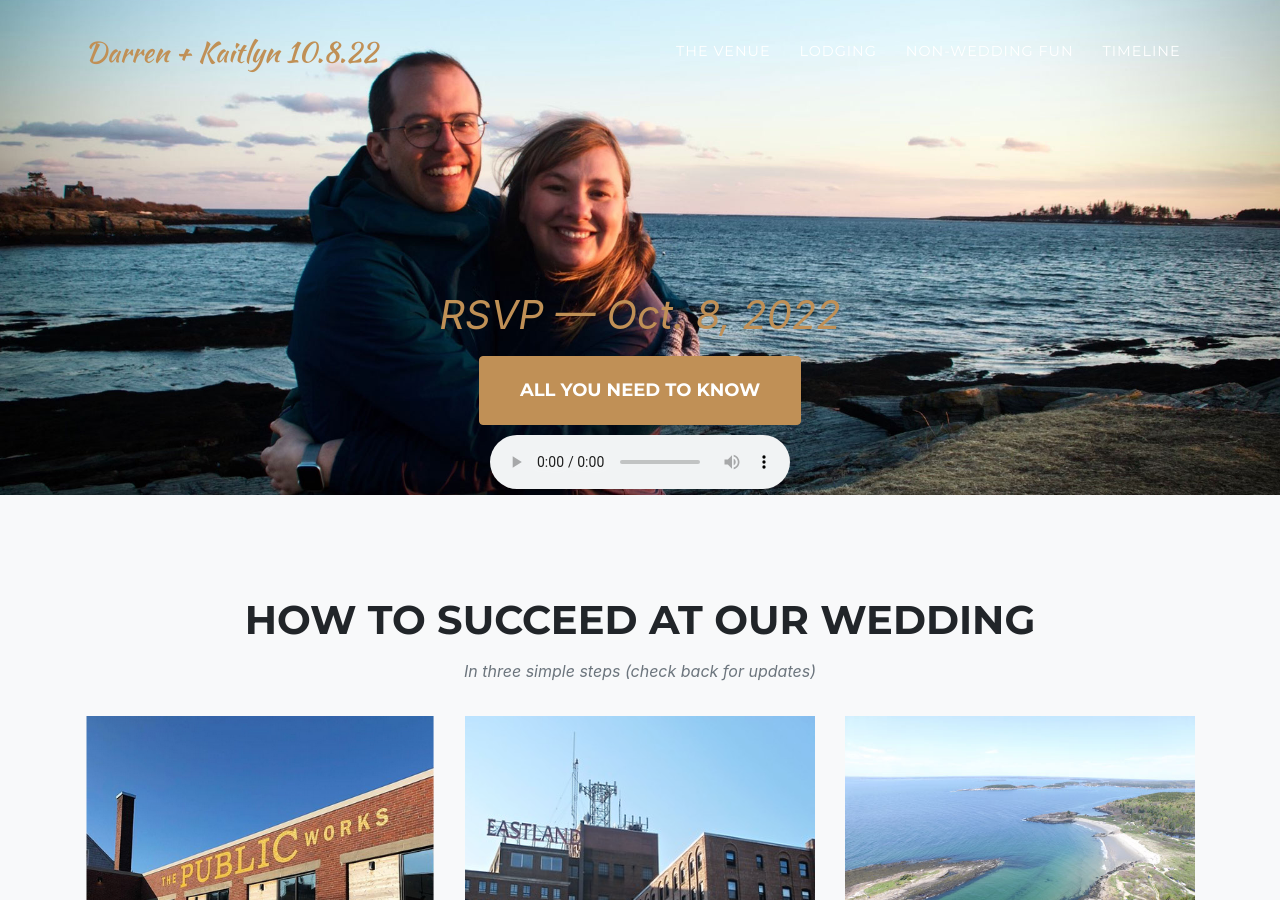
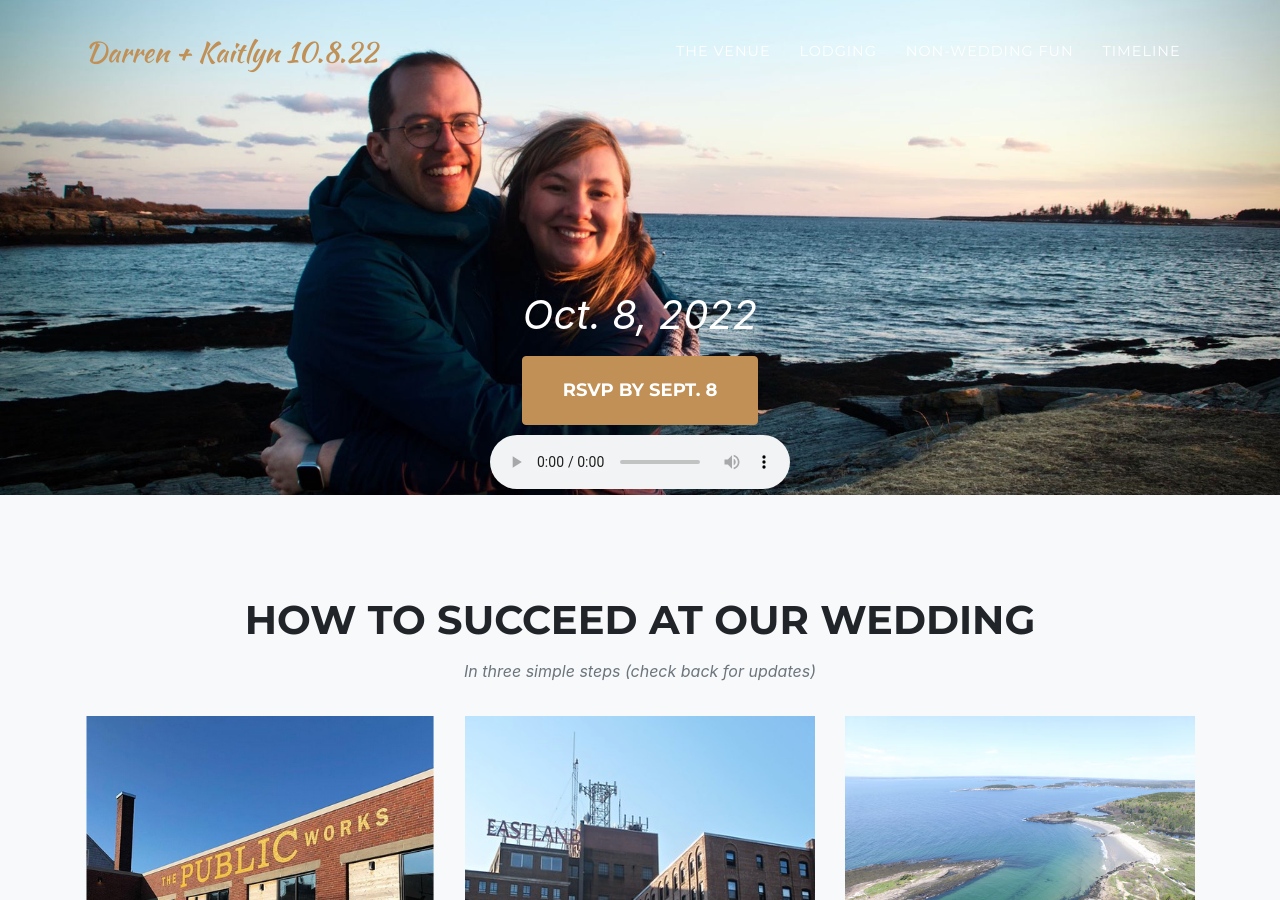
Before and after one commit to darrenfishell/big-party, a Jekyll site: the page built from index.md, in a window 1280 px wide and 900 px high. Built offline with Jekyll 4.4.1, drawn with Linux system fonts in a browser that asks for light colours; some web fonts are replaced.

Commit message:
Move RSVP link to button

```diff
--- a/_data/sitetext.yml
+++ b/_data/sitetext.yml
@@ -11,11 +11,11 @@
 # -----------------
 en: &DEFAULT_EN
   header:
-    title: RSVP — Oct. 8, 2022
+    title: Oct. 8, 2022
     text:
-    titlelink: https://forms.gle/S5JedE4tQQARtpJ57
-    button: All You Need to Know
-    buttonlink: "#how-to-succeed"
+    titlelink:
+    button: RSVP by Sept. 8
+    buttonlink: https://forms.gle/S5JedE4tQQARtpJ57 #"#how-to-succeed"
 
   how-to-succeed:
     title: "How to succeed at our wedding"
--- a/_includes/navheader.html
+++ b/_includes/navheader.html
@@ -38,7 +38,12 @@
     <div class="container">
       <div class="intro-text">
 	  {%- if site.data.sitetext[site.locale].header.title -%}
-        <div class="intro-lead-in"><a href="{{site.data.sitetext[site.locale].titlelink}}">{{ site.data.sitetext[site.locale].header.title | markdownify }}</a></div>
+        <div class="intro-lead-in">
+          {%- if site.data.sitetext[site.locale].header.titlelink -%}
+          <a href="{{site.data.sitetext[site.locale].titlelink}}">{{ site.data.sitetext[site.locale].header.title | markdownify }}</a>
+          {%- endif -%}
+        {{ site.data.sitetext[site.locale].header.title | markdownify }}
+        </div>
 	  {%- endif -%}
 	  {%- if site.data.sitetext[site.locale].header.text -%}
         <div class="intro-heading text-uppercase">{{ site.data.sitetext[site.locale].header.text | markdownify }}</div>
```
